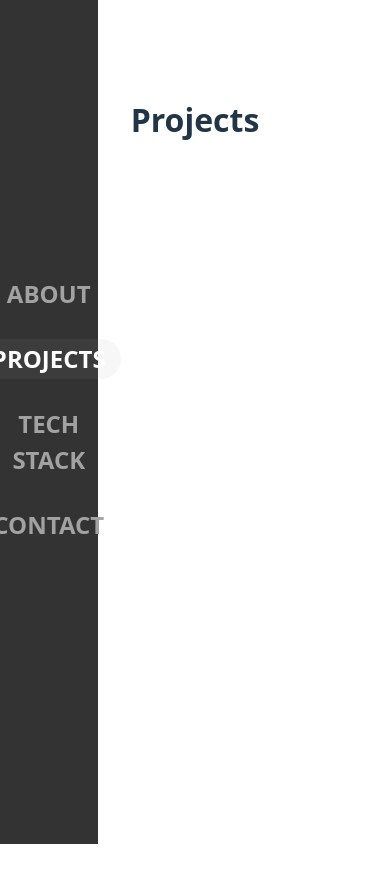
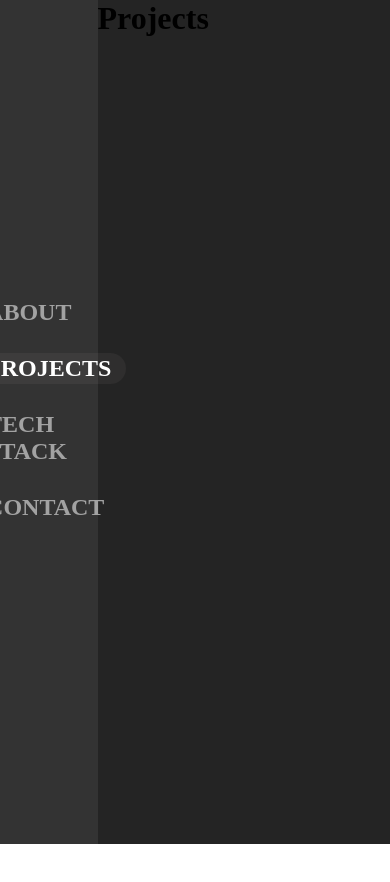
Before and after one commit to Seri0usBlack/My-Vuejs-Portfolio, a Vue app: page / in a window 390 px wide. Shown: the top 882 px of the page. After the commit the page ends 844 px from the top, so only its background shows below. Built offline with nearby package versions, Linux system fonts and the light colour scheme.

Commit message:
Nettoyage CSS et responsive sliders

```diff
--- a/src/components/About.vue
+++ b/src/components/About.vue
@@ -13,4 +13,8 @@
 
     <style scoped>
 
+    h1{
+        color: black;
+    }
+
     </style>
--- a/src/components/Sliders.vue
+++ b/src/components/Sliders.vue
@@ -1,6 +1,9 @@
 <template>
     <div class="sliders-container">
-        <Navigation :activeSection="currentSection" />
+        <div class="sidebar">
+            <Navigation :activeSection="currentSection" />
+        </div>
+
 
 
         <div class="slides-viewport">
@@ -65,12 +68,17 @@ export default {
 
 .sliders-container {
   display: flex;
+  height: 100vh;
+  background-color: #242424;
 }
 
+.sidebar{
+    width: 25%;
+}
 .slides-viewport {
   overflow: hidden;
+  width: 75%;
   height: 100vh;
-  width: 100%;
   position: relative;
 }
 
--- a/src/components/TechStack.vue
+++ b/src/components/TechStack.vue
@@ -1,5 +1,8 @@
 <template>
-    <h1>Stack</h1>
+    <div class="stack-container">
+        <h1>Stack</h1>
+    </div>
+
 
     </template>
 
--- a/src/style.css
+++ b/src/style.css
@@ -1,43 +1,5 @@
-:root {
-  font-family: system-ui, Avenir, Helvetica, Arial, sans-serif;
-  line-height: 1.5;
-  font-weight: 400;
-
-  color-scheme: light dark;
-  color: rgba(255, 255, 255, 0.87);
-  background-color: #242424;
-
-  font-synthesis: none;
-  text-rendering: optimizeLegibility;
-  -webkit-font-smoothing: antialiased;
-  -moz-osx-font-smoothing: grayscale;
+*,::before,::after{
+  padding: 0;
+  margin: 0;
+  box-sizing: border-box;
 }
-
-
-body {
-  margin: 0;
-  display: flex;
-  place-items: center;
-  min-width: 320px;
-  min-height: 100vh;
-}
-
-#app {
-  max-width: 1280px;
-  margin: 0 auto;
-  padding: 2rem;
-  text-align: center;
-}
-
-@media (prefers-color-scheme: light) {
-  :root {
-    color: #213547;
-    background-color: #ffffff;
-  }
-  a:hover {
-    color: #747bff;
-  }
-  button {
-    background-color: #f9f9f9;
-  }
-}
```
